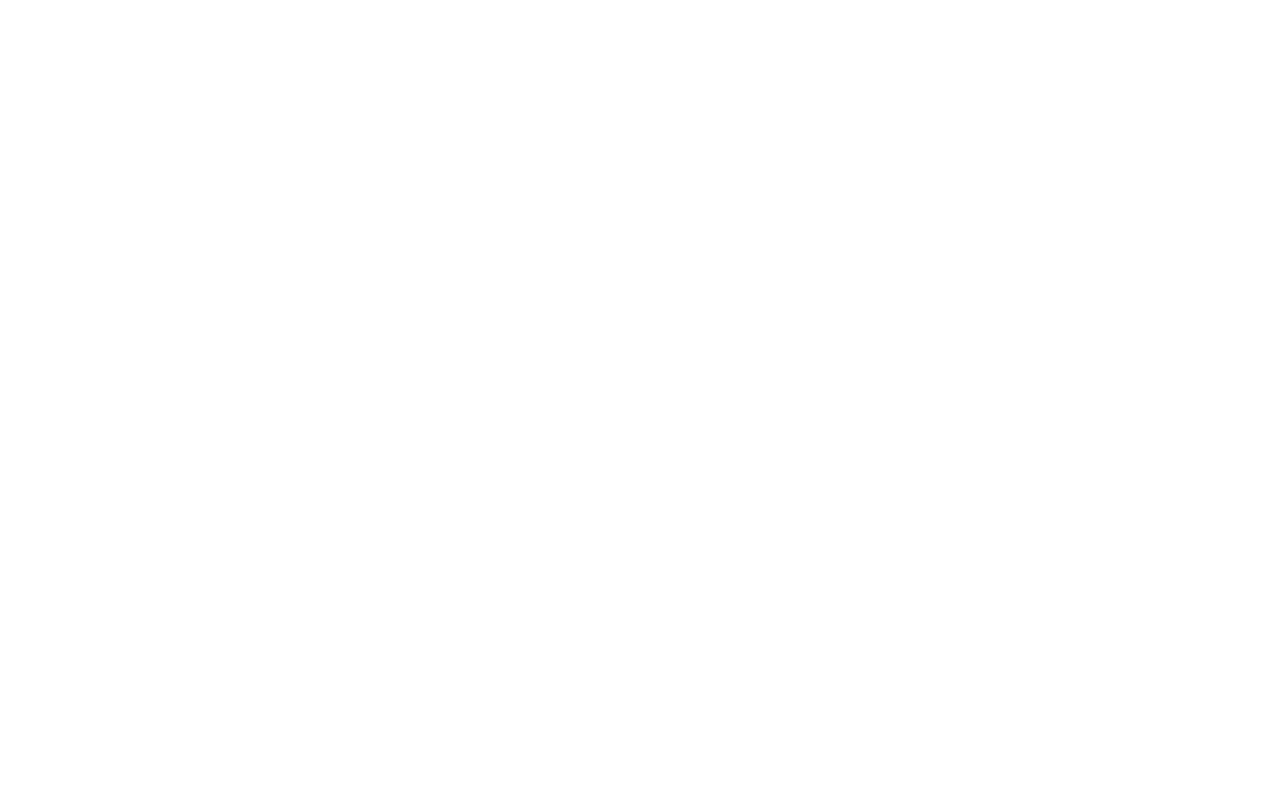
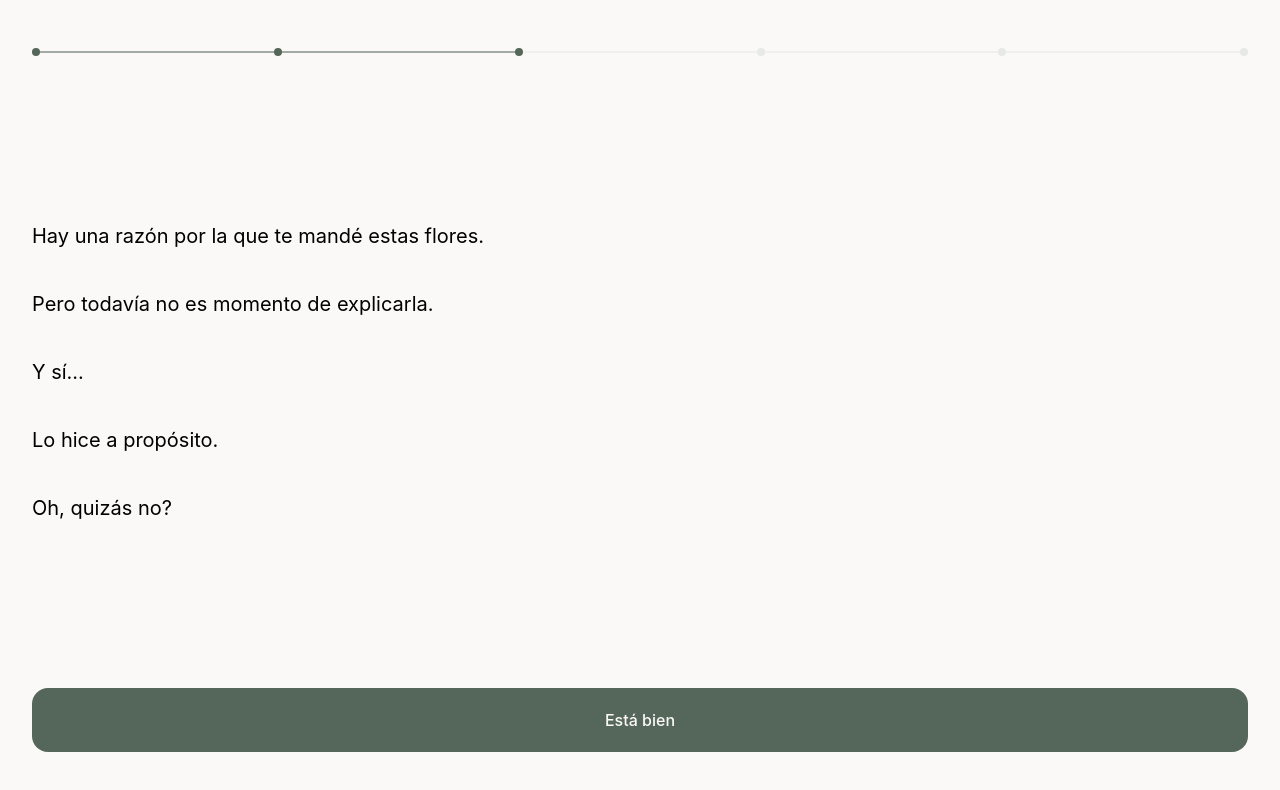
Before and after one commit to alan-fiig/secret-flowers, a React (Vite) app: page /reason in a window 1280 px wide. Before the commit this address had no page. Shown: the top 790 px of the page. Built offline with nearby package versions, Linux system fonts and the light colour scheme.

Commit message:
feat: add third screen

```diff
--- a/src/App.jsx
+++ b/src/App.jsx
@@ -1,6 +1,7 @@
 import { BrowserRouter, Routes, Route } from "react-router-dom";
 import Welcome from "./pages/Welcome";
 import Invitation from "./pages/Invitation";
+import Reason from "./pages/Reason";
 
 function App() {
   return (
@@ -8,6 +9,7 @@ function App() {
       <Routes>
         <Route path="/" element={<Welcome />} />
         <Route path="/invitation" element={<Invitation />} />
+        <Route path="/reason" element={<Reason />} />
       </Routes>
     </BrowserRouter>
   );
--- a/src/components/Button.jsx
+++ b/src/components/Button.jsx
@@ -1,10 +1,10 @@
-function Button({ onClick }) {
+function Button({ onClick, text }) {
   return (
     <button
       onClick={onClick}
       className="w-full p-5 rounded-2xl bg-forest-green text-warm-white font-medium cursor-pointer"
     >
-      Continuar
+      {text}
     </button>
   );
 }
--- a/src/pages/Invitation.jsx
+++ b/src/pages/Invitation.jsx
@@ -1,12 +1,15 @@
+import { useNavigate } from "react-router-dom";
 import FadeUp from "../components/FadeUp";
 import Button from "../components/Button";
 import ProgressIndicator from "../components/ProgressIndicator";
 import Text from "../components/Text";
 
 function Invitation() {
+  const navigate = useNavigate();
+
   return (
     <section className="min-h-screen flex flex-col justify-between px-8 py-12 bg-warm-white">
-      <ProgressIndicator currentStep={0} totalSteps={6} />
+      <ProgressIndicator currentStep={1} totalSteps={6} />
 
       <div className="flex flex-col gap-8">
         <Text delay={0} text={"Más tarde estaremos lejos del ruido."} />
@@ -17,7 +20,7 @@ function Invitation() {
       </div>
 
       <FadeUp delay={2}>
-        <Button />
+        <Button onClick={() => navigate("/reason")} text={"Seguir"} />
       </FadeUp>
     </section>
   );
--- /dev/null
+++ b/src/pages/Reason.jsx
@@ -0,0 +1,29 @@
+import FadeUp from "../components/FadeUp";
+import Button from "../components/Button";
+import ProgressIndicator from "../components/ProgressIndicator";
+import Text from "../components/Text";
+
+function Reason() {
+  return (
+    <section className="min-h-screen flex flex-col justify-between px-8 py-12 bg-warm-white">
+      <ProgressIndicator currentStep={2} totalSteps={6} />
+
+      <div className="flex flex-col gap-8">
+        <Text
+          delay={0}
+          text={"Hay una razón por la que te mandé estas flores."}
+        />
+        <Text delay={0.4} text={"Pero todavía no es momento de explicarla."} />
+        <Text delay={0.8} text={"Y sí..."} />
+        <Text delay={1.2} text={"Lo hice a propósito."} />
+        <Text delay={1.6} text={"Oh, quizás no?"} />
+      </div>
+
+      <FadeUp delay={2}>
+        <Button text={"Está bien"} />
+      </FadeUp>
+    </section>
+  );
+}
+
+export default Reason;
--- a/src/pages/Welcome.jsx
+++ b/src/pages/Welcome.jsx
@@ -6,6 +6,7 @@ import Text from "../components/Text";
 
 function Welcome() {
   const navigate = useNavigate();
+
   return (
     <section className="min-h-screen flex flex-col justify-between px-8 py-12 bg-warm-white">
       <ProgressIndicator currentStep={0} totalSteps={6} />
@@ -35,7 +36,7 @@ function Welcome() {
       </div>
 
       <FadeUp delay={1.6}>
-        <Button onClick={() => navigate("/invitation")} />
+        <Button onClick={() => navigate("/invitation")} text={"Continuar"} />
       </FadeUp>
     </section>
   );
```
